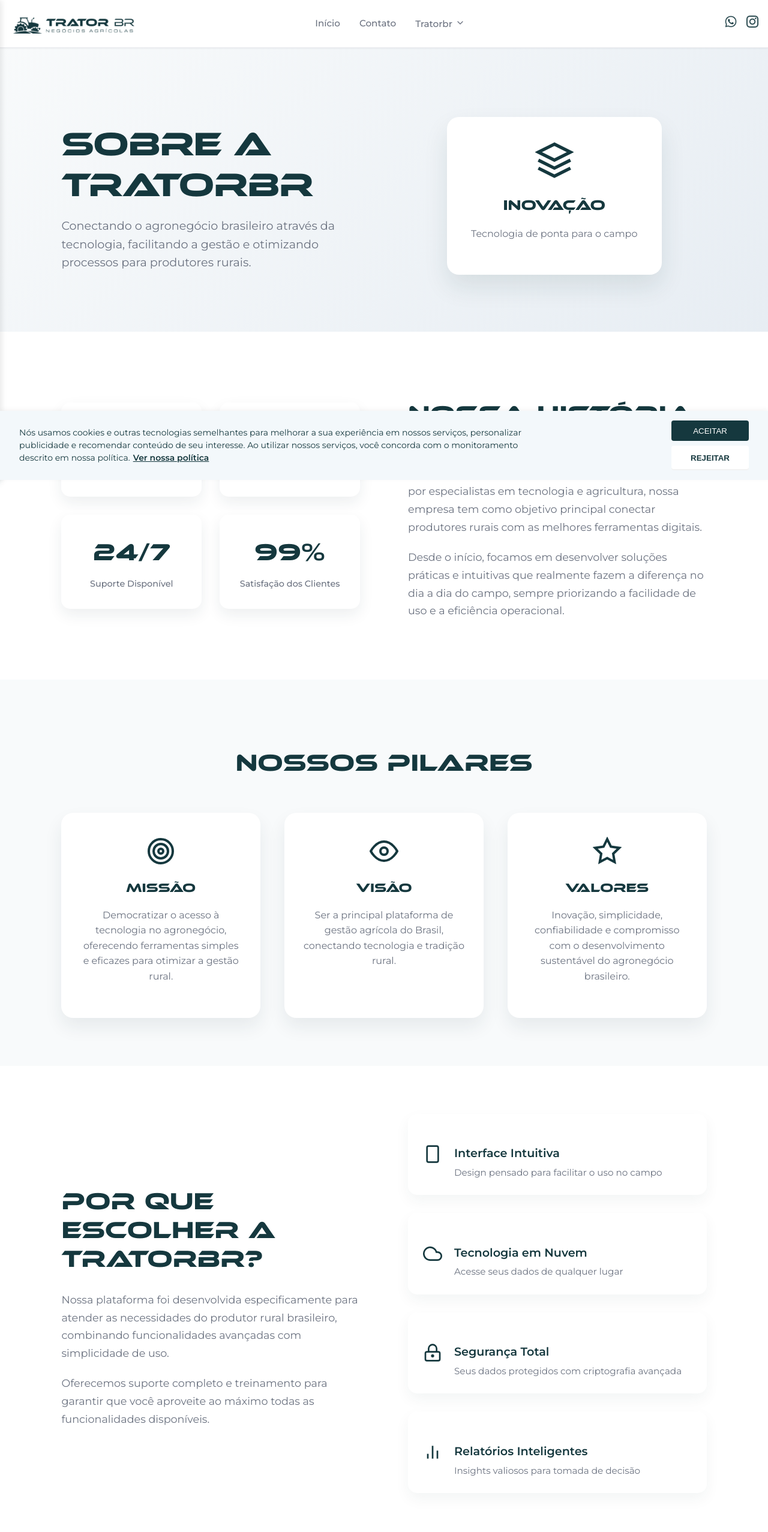
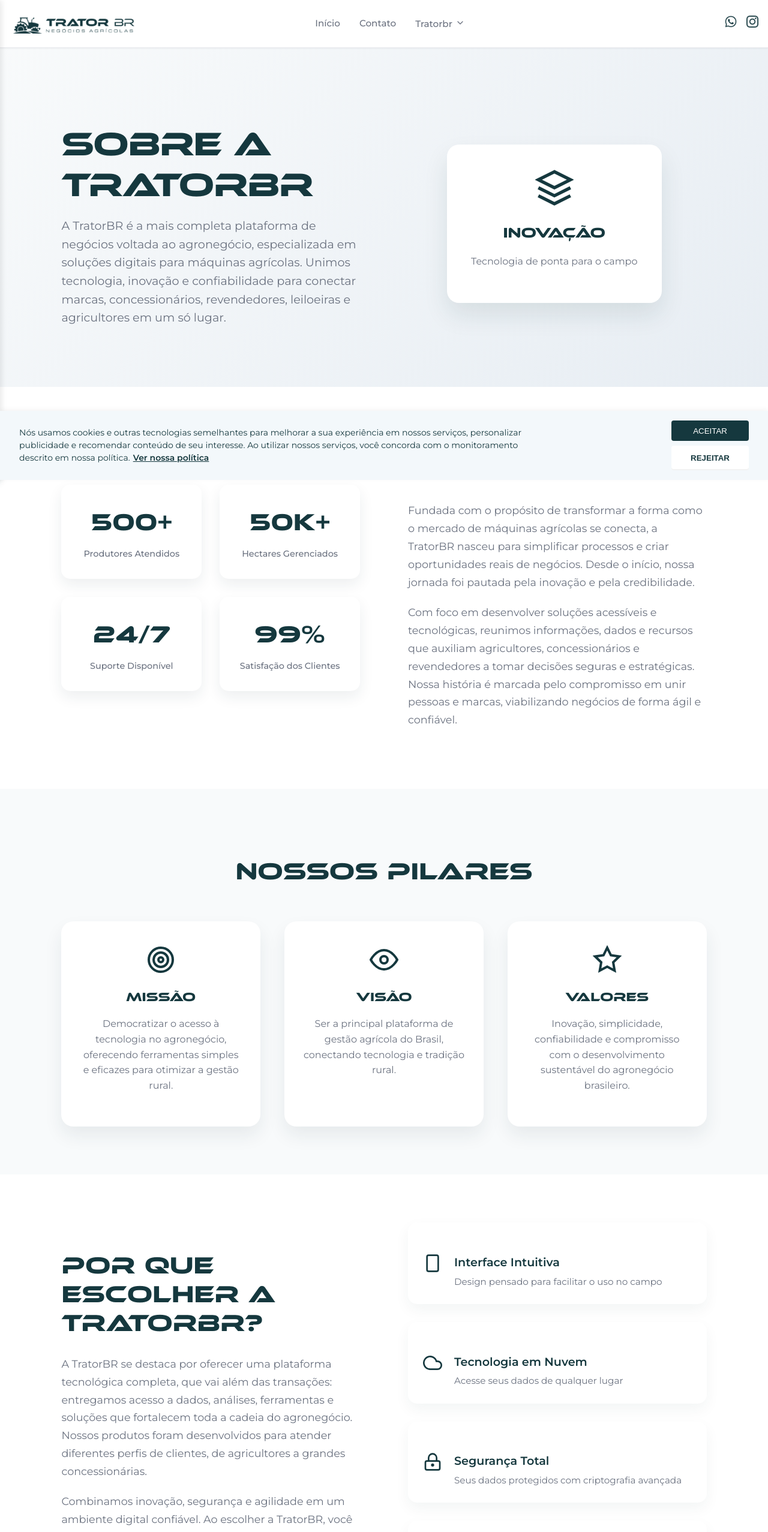
Before and after one commit to OresSoftware/plataforma-tratorbr, a React (Vite) app in the folder frontend/: page /sobre-nos in a window 1280 px wide. Shown: the top 2554 px of the page at 60% size. Built offline with nearby package versions, Linux system fonts and the light colour scheme.

Commit message:
alteracoes texto

```diff
--- a/frontend/src/pages/SobreNosPage.jsx
+++ b/frontend/src/pages/SobreNosPage.jsx
@@ -16,17 +16,16 @@
           <div className="hero-content-sobre">
             <h1 className="hero-title-sobre">Sobre a TratorBR</h1>
             <p className="hero-description-sobre">
-              Conectando o agronegócio brasileiro através da tecnologia,
-              facilitando a gestão e otimizando processos para produtores rurais.
+              A TratorBR é a mais completa plataforma de negócios voltada ao agronegócio, especializada em soluções digitais para máquinas agrícolas. Unimos tecnologia, inovação e confiabilidade para conectar marcas, concessionários, revendedores, leiloeiras e agricultores em um só lugar.
             </p>
           </div>
           <div className="hero-visual-sobre">
             <div className="hero-card">
               <div className="card-icon">
                 <svg viewBox="0 0 24 24" fill="none" stroke="currentColor" strokeWidth="2">
-                  <path d="M12 2L2 7l10 5 10-5-10-5z"/>
-                  <path d="M2 17l10 5 10-5"/>
-                  <path d="M2 12l10 5 10-5"/>
+                  <path d="M12 2L2 7l10 5 10-5-10-5z" />
+                  <path d="M2 17l10 5 10-5" />
+                  <path d="M2 12l10 5 10-5" />
                 </svg>
               </div>
               <h3>Inovação</h3>
@@ -63,15 +62,10 @@
             <div className="text-content">
               <h2 className="section-title">Nossa História</h2>
               <p className="section-description">
-                A TratorBR nasceu da necessidade de modernizar e simplificar a gestão
-                no agronegócio brasileiro. Fundada por especialistas em tecnologia e
-                agricultura, nossa empresa tem como objetivo principal conectar produtores
-                rurais com as melhores ferramentas digitais.
+                Fundada com o propósito de transformar a forma como o mercado de máquinas agrícolas se conecta, a TratorBR nasceu para simplificar processos e criar oportunidades reais de negócios. Desde o início, nossa jornada foi pautada pela inovação e pela credibilidade.
               </p>
               <p className="section-description">
-                Desde o início, focamos em desenvolver soluções práticas e intuitivas
-                que realmente fazem a diferença no dia a dia do campo, sempre priorizando
-                a facilidade de uso e a eficiência operacional.
+                Com foco em desenvolver soluções acessíveis e tecnológicas, reunimos informações, dados e recursos que auxiliam agricultores, concessionários e revendedores a tomar decisões seguras e estratégicas. Nossa história é marcada pelo compromisso em unir pessoas e marcas, viabilizando negócios de forma ágil e confiável.
               </p>
             </div>
           </div>
@@ -86,9 +80,9 @@
             <div className="valor-card">
               <div className="valor-icon">
                 <svg viewBox="0 0 24 24" fill="none" stroke="currentColor" strokeWidth="2">
-                  <circle cx="12" cy="12" r="10"/>
-                  <circle cx="12" cy="12" r="6"/>
-                  <circle cx="12" cy="12" r="2"/>
+                  <circle cx="12" cy="12" r="10" />
+                  <circle cx="12" cy="12" r="6" />
+                  <circle cx="12" cy="12" r="2" />
                 </svg>
               </div>
               <h3 className="valor-title">Missão</h3>
@@ -100,8 +94,8 @@
             <div className="valor-card">
               <div className="valor-icon">
                 <svg viewBox="0 0 24 24" fill="none" stroke="currentColor" strokeWidth="2">
-                  <path d="M1 12s4-8 11-8 11 8 11 8-4 8-11 8-11-8-11-8z"/>
-                  <circle cx="12" cy="12" r="3"/>
+                  <path d="M1 12s4-8 11-8 11 8 11 8-4 8-11 8-11-8-11-8z" />
+                  <circle cx="12" cy="12" r="3" />
                 </svg>
               </div>
               <h3 className="valor-title">Visão</h3>
@@ -113,7 +107,7 @@
             <div className="valor-card">
               <div className="valor-icon">
                 <svg viewBox="0 0 24 24" fill="none" stroke="currentColor" strokeWidth="2">
-                  <polygon points="12,2 15.09,8.26 22,9.27 17,14.14 18.18,21.02 12,17.77 5.82,21.02 7,14.14 2,9.27 8.91,8.26"/>
+                  <polygon points="12,2 15.09,8.26 22,9.27 17,14.14 18.18,21.02 12,17.77 5.82,21.02 7,14.14 2,9.27 8.91,8.26" />
                 </svg>
               </div>
               <h3 className="valor-title">Valores</h3>
@@ -134,13 +128,10 @@
             <div className="text-content">
               <h2 className="section-title">Por que escolher a TratorBR?</h2>
               <p className="section-description">
-                Nossa plataforma foi desenvolvida especificamente para atender
-                as necessidades do produtor rural brasileiro, combinando
-                funcionalidades avançadas com simplicidade de uso.
+                A TratorBR se destaca por oferecer uma plataforma tecnológica completa, que vai além das transações: entregamos acesso a dados, análises, ferramentas e soluções que fortalecem toda a cadeia do agronegócio. Nossos produtos foram desenvolvidos para atender diferentes perfis de clientes, de agricultores a grandes concessionárias.
               </p>
               <p className="section-description">
-                Oferecemos suporte completo e treinamento para garantir que
-                você aproveite ao máximo todas as funcionalidades disponíveis.
+                Combinamos inovação, segurança e agilidade em um ambiente digital confiável. Ao escolher a TratorBR, você garante suporte especializado e parcerias que geram valor, conectando oportunidades e viabilizando negócios de forma prática e eficiente.
               </p>
             </div>
             {/* ÍCONES AGORA VÊM DEPOIS NO HTML */}
@@ -149,8 +140,8 @@
                 <div className="feature-item">
                   <div className="feature-icon">
                     <svg viewBox="0 0 24 24" fill="none" stroke="currentColor" strokeWidth="2">
-                      <rect x="5" y="2" width="14" height="20" rx="2" ry="2"/>
-                      <line x1="12" y1="18" x2="12.01" y2="18"/>
+                      <rect x="5" y="2" width="14" height="20" rx="2" ry="2" />
+                      <line x1="12" y1="18" x2="12.01" y2="18" />
                     </svg>
                   </div>
                   <div className="feature-text">
@@ -161,7 +152,7 @@
                 <div className="feature-item">
                   <div className="feature-icon">
                     <svg viewBox="0 0 24 24" fill="none" stroke="currentColor" strokeWidth="2">
-                      <path d="M18 10h-1.26A8 8 0 1 0 9 20h9a5 5 0 0 0 0-10z"/>
+                      <path d="M18 10h-1.26A8 8 0 1 0 9 20h9a5 5 0 0 0 0-10z" />
                     </svg>
                   </div>
                   <div className="feature-text">
@@ -172,9 +163,9 @@
                 <div className="feature-item">
                   <div className="feature-icon">
                     <svg viewBox="0 0 24 24" fill="none" stroke="currentColor" strokeWidth="2">
-                      <rect x="3" y="11" width="18" height="11" rx="2" ry="2"/>
-                      <circle cx="12" cy="16" r="1"/>
-                      <path d="M7 11V7a5 5 0 0 1 10 0v4"/>
+                      <rect x="3" y="11" width="18" height="11" rx="2" ry="2" />
+                      <circle cx="12" cy="16" r="1" />
+                      <path d="M7 11V7a5 5 0 0 1 10 0v4" />
                     </svg>
                   </div>
                   <div className="feature-text">
@@ -185,9 +176,9 @@
                 <div className="feature-item">
                   <div className="feature-icon">
                     <svg viewBox="0 0 24 24" fill="none" stroke="currentColor" strokeWidth="2">
-                      <line x1="18" y1="20" x2="18" y2="10"/>
-                      <line x1="12" y1="20" x2="12" y2="4"/>
-                      <line x1="6" y1="20" x2="6" y2="14"/>
+                      <line x1="18" y1="20" x2="18" y2="10" />
+                      <line x1="12" y1="20" x2="12" y2="4" />
+                      <line x1="6" y1="20" x2="6" y2="14" />
                     </svg>
                   </div>
                   <div className="feature-text">
```
